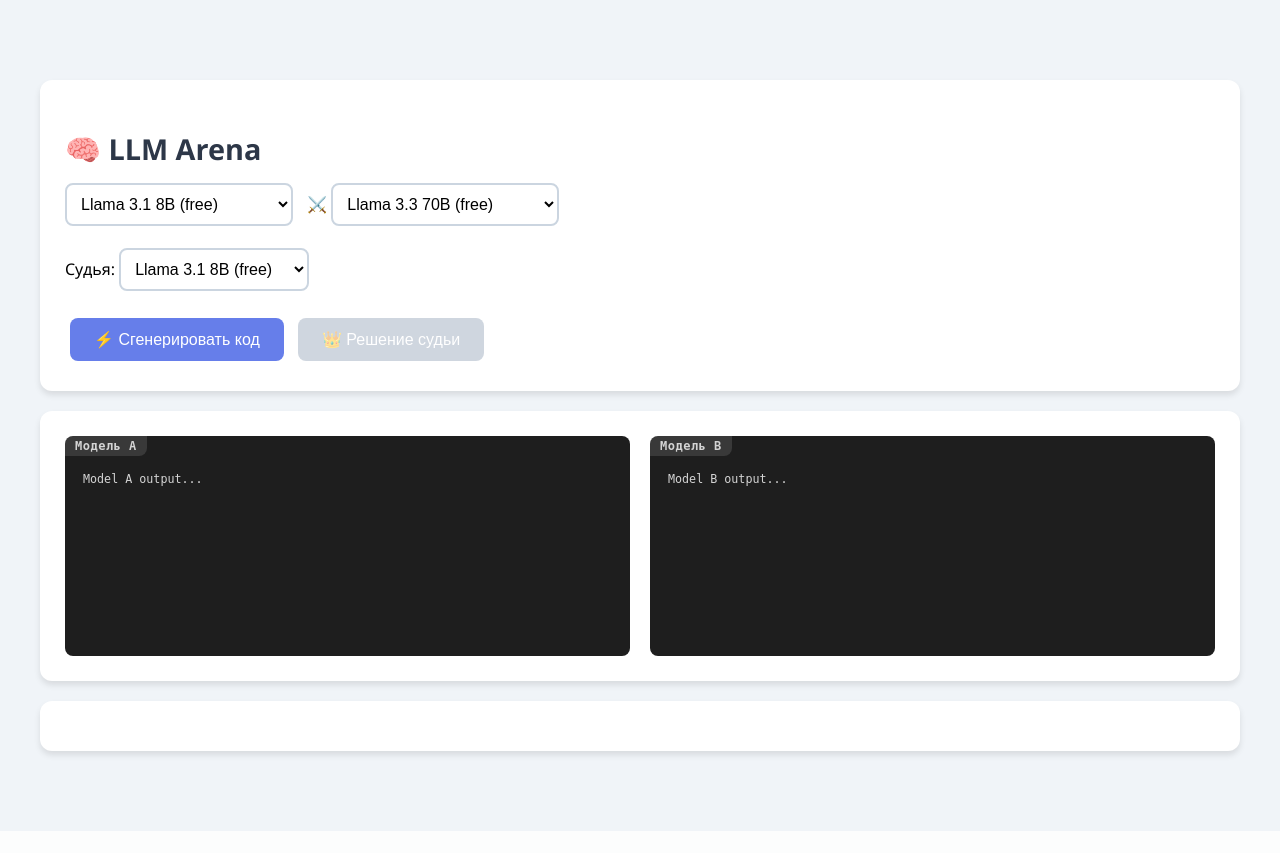
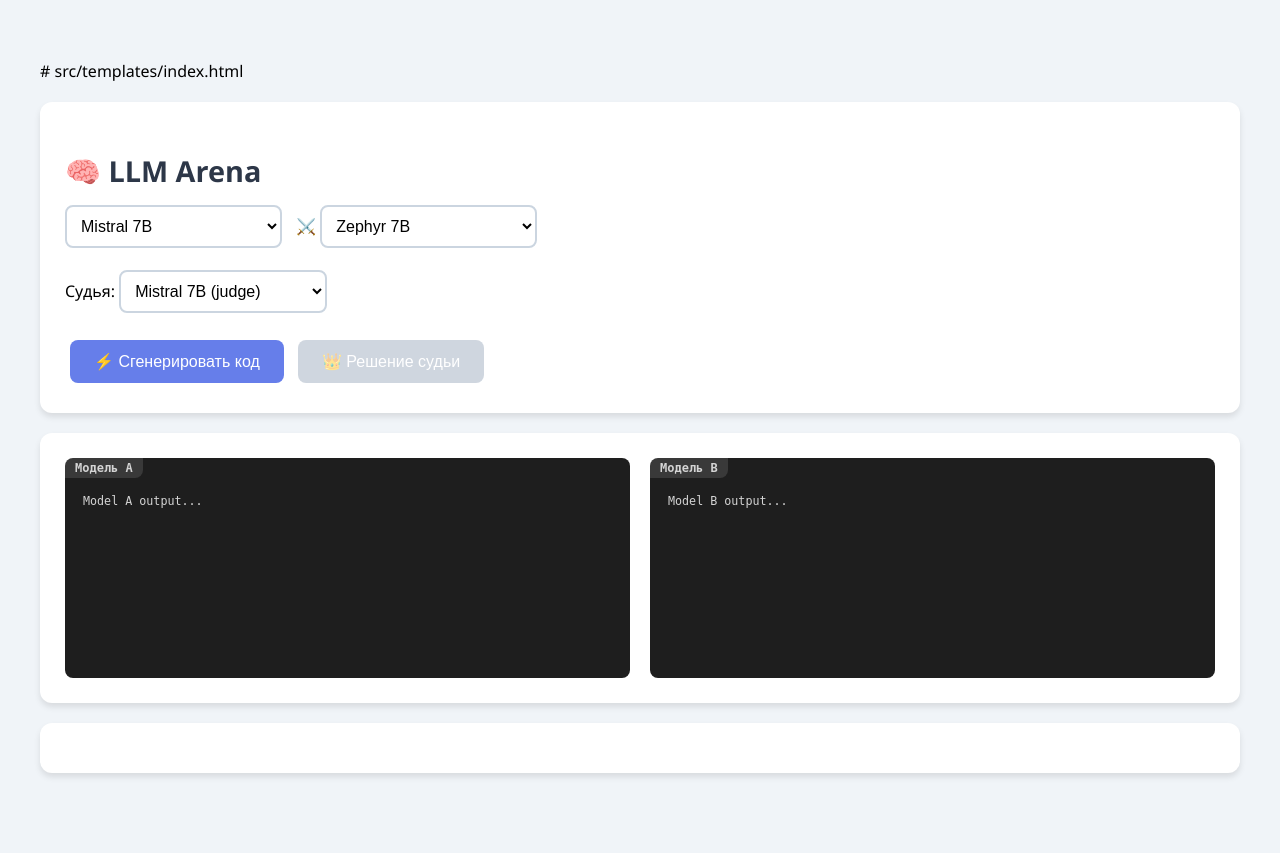
Before and after one commit to AleKolar/LLM-Judge-for-Arena-battles, a FastAPI app: page / in a window 1280 px wide. Before the commit the page ends 761 px from the top, so only its background shows below. Run offline with FastAPI, Linux system fonts and the light colour scheme; parts of the project's set-up code (start-up, migrations or seed data) failed here and were passed over.

Commit message:
Update frontend model lists to Hugging Face defaults

```diff
--- a/src/templates/index.html
+++ b/src/templates/index.html
@@ -1,3 +1,4 @@
+# src/templates/index.html
 <!DOCTYPE html>
 <html lang="ru">
 <head>
@@ -14,8 +15,8 @@
         button:hover { background: #5a67d8; }
         button:disabled { opacity: .5; cursor: not-allowed; background: #a0aec0; }
         .arena { display: flex; gap: 20px; margin-top: 10px; }
-        .box { flex: 1; position: relative; background: #1e1e1e; color: #d4d4d4; padding: 0; border-radius: 8px; font-family: monospace; white-space: pre-wrap; min-height: 220px; font-size: .9em; overflow: hidden; }
-        .model-label { position: absolute; top: 0; left: 0; background: rgba(255,255,255,.12); color: #d4d4d4; padding: 3px 10px; font-size: 12px; font-weight: bold; border-bottom-right-radius: 8px; z-index: 2; pointer-events: none; letter-spacing: .5px; }
+        .box { flex: 1; position: relative; background: #1e1e1e; color: #d4d4d4; padding: 0; border-radius: 8px; font-family: monospace; white-space: pre-wrap; min-height: 220px; font-size: .9em; }
+        .model-label { position: absolute; top: 0; left: 0; background: rgba(255,255,255,.12); color: #d4d4d4; padding: 3px 10px; font-size: 12px; font-weight: bold; border-bottom-right-radius: 8px; }
         .code-content { margin: 28px 10px 10px; padding: 8px; background: transparent; overflow-x: auto; }
         .winner { background: #2d3748; color: white; padding: 20px; border-radius: 8px; margin-top: 15px; font-size: 1.05em; line-height: 1.5; }
         .winner b { color: #c6f6d5; }
@@ -43,38 +44,35 @@
     let arenaState = "idle";
     let currentBattleId = null;
 
-    // Синхронизировано с AVAILABLE_MODELS и JUDGE_MODEL в ai_service.py.
     const MODELS = {
-        "llama-3.1-8b": "Llama 3.1 8B (free)",
-        "llama-3.3-70b": "Llama 3.3 70B (free)",
-        "qwen3-coder-480b": "Qwen3 Coder 480B (free)",
-        "llama-3.2-3b": "Llama 3.2 3B (free)"
+        "mistral-7b": "Mistral 7B",
+        "zephyr-7b": "Zephyr 7B",
+        "mistral-nemo": "Mistral Nemo",
+        "llama-3.1-8b": "Llama 3.1 8B (fallback)",
+        "llama-3.3-70b": "Llama 3.3 70B (fallback)"
     };
 
     const JUDGE_MODELS = {
-        "llama-3.1-8b": "Llama 3.1 8B (free)",
-        "llama-3.3-70b": "Llama 3.3 70B (free)"
-    };
-
-    const MODEL_IDS = {
-        "llama-3.1-8b": "meta-llama/llama-3.1-8b-instruct:free",
-        "llama-3.3-70b": "meta-llama/llama-3.3-70b-instruct:free",
-        "qwen3-coder-480b": "qwen/qwen3-coder-480b-a35b-instruct:free",
-        "llama-3.2-3b": "meta-llama/llama-3.2-3b-instruct:free"
+        "mistral-7b": "Mistral 7B (judge)",
+        "zephyr-7b": "Zephyr 7B (judge)",
+        "llama-3.1-8b": "Llama 3.1 8B (fallback)"
     };
 
     window.onload = () => {
         const m1 = document.getElementById("model1");
         const m2 = document.getElementById("model2");
         const judge = document.getElementById("judgeModel");
+
         for (const [id, label] of Object.entries(MODELS)) {
             m1.add(new Option(label, id));
             m2.add(new Option(label, id));
         }
-        m1.value = "llama-3.1-8b";
-        m2.value = "llama-3.3-70b";
+
+        m1.value = "mistral-7b";
+        m2.value = "zephyr-7b";
+
         for (const [id, label] of Object.entries(JUDGE_MODELS)) judge.add(new Option(label, id));
-        judge.value = "llama-3.1-8b";
+        judge.value = "mistral-7b";
     };
 
     function escapeHtml(text) {
@@ -119,7 +117,8 @@
         const judgeModel = document.getElementById("judgeModel").value;
         try {
             const resp = await fetch(`/api/llm-arena/winner/${currentBattleId}`, {
-                method: "POST", headers: {"Content-Type": "application/json"},
+                method: "POST",
+                headers: {"Content-Type": "application/json"},
                 body: JSON.stringify({judge_model: judgeModel})
             });
             const data = await resp.json();
@@ -133,7 +132,7 @@
                 winnerDisplay = `${MODELS[positionName] || positionName} <b>(${data.winner_position === "MODEL_A" ? "Модель A" : "Модель B"})</b>`;
             }
             const reason = data.judge_result?.reason || data.reason || "Комментарий отсутствует";
-            document.getElementById("winner").innerHTML = `<div class="winner">⚖️ Результат битвы<br><br>🏆 Победитель: ${winnerDisplay}<br>🧑‍⚖️ Судья: ${escapeHtml(JUDGE_MODELS[data.judge_model_name] || data.judge_model_name || judgeModel)}<br><br>📌 Комментарии к результату:<br>${escapeHtml(reason)}</div>`;
+            document.getElementById("winner").innerHTML = `<div class="winner">⚖️ Результат битвы<br><br>🏆 Победитель: ${winnerDisplay}<br>🧑‍⚖️ Судья: ${JUDGE_MODELS[judgeModel] || judgeModel}<br>💬 Причина: ${escapeHtml(reason)}</div>`;
             arenaState = "judged";
             document.getElementById("judgeBtn").disabled = true;
             document.getElementById("downloadBtn").style.display = "inline-block";
@@ -148,7 +147,9 @@
         const link = document.createElement("a");
         link.href = `/api/llm-arena/download-result/${currentBattleId}`;
         link.download = `battle_${currentBattleId}_result.md`;
-        document.body.appendChild(link); link.click(); link.remove();
+        document.body.appendChild(link);
+        link.click();
+        link.remove();
     }
 </script>
 </body>
```
